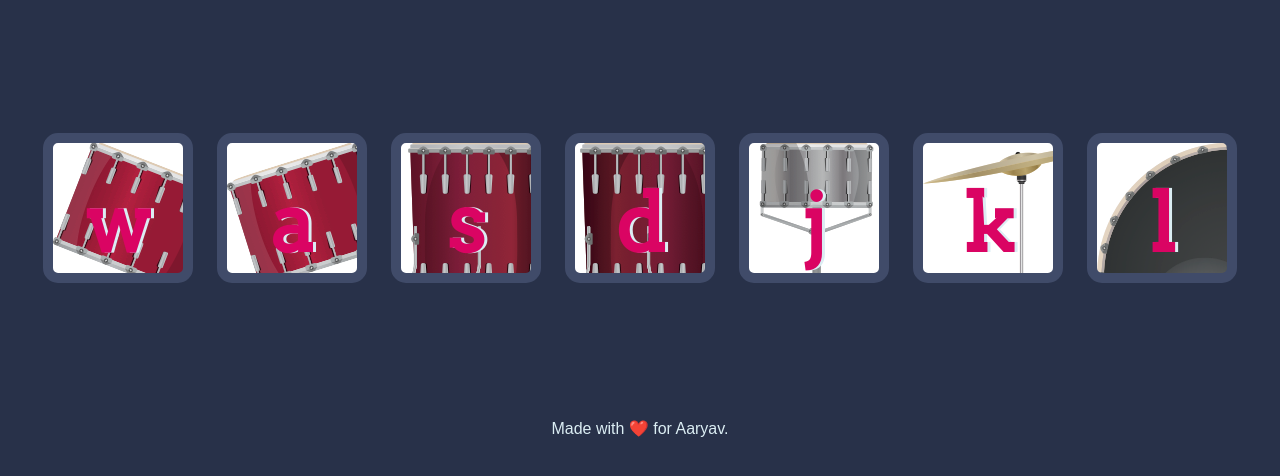
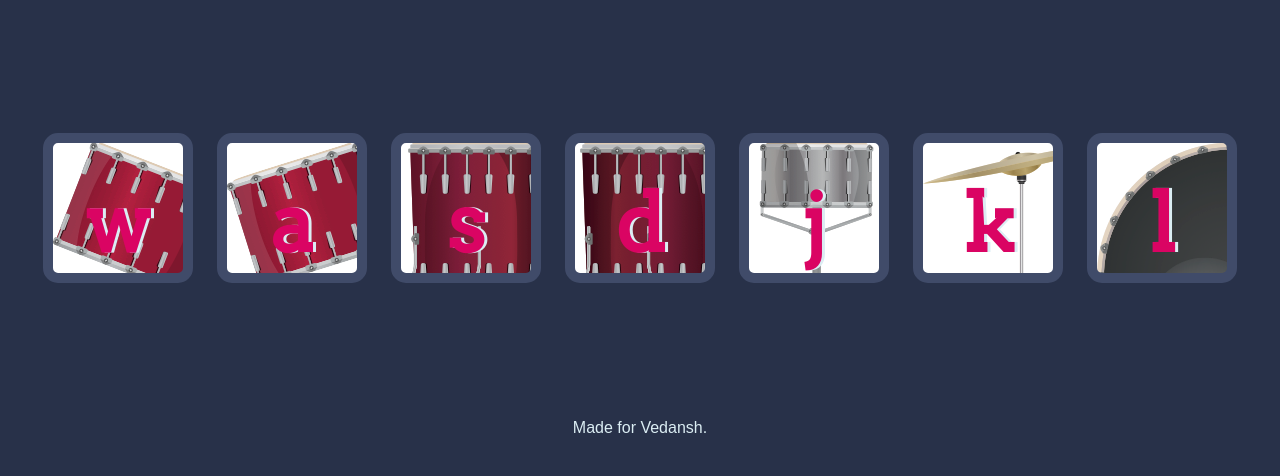
Before and after one commit to kouu07/Drum-Kit, a plain HTML site: page index.html in a window 1280 px wide. Shown: the part 156-632 px from the top of the page. Drawn offline with Linux system fonts and the light colour scheme.

Commit message:
Update index.html

```diff
--- a/index.html
+++ b/index.html
@@ -23,7 +23,7 @@
 
 
   <footer>
-    Made with ❤️ for Aaryav.
+    Made for Vedansh.
   </footer>
   <script src="index.js"></script>
 </body>
```
